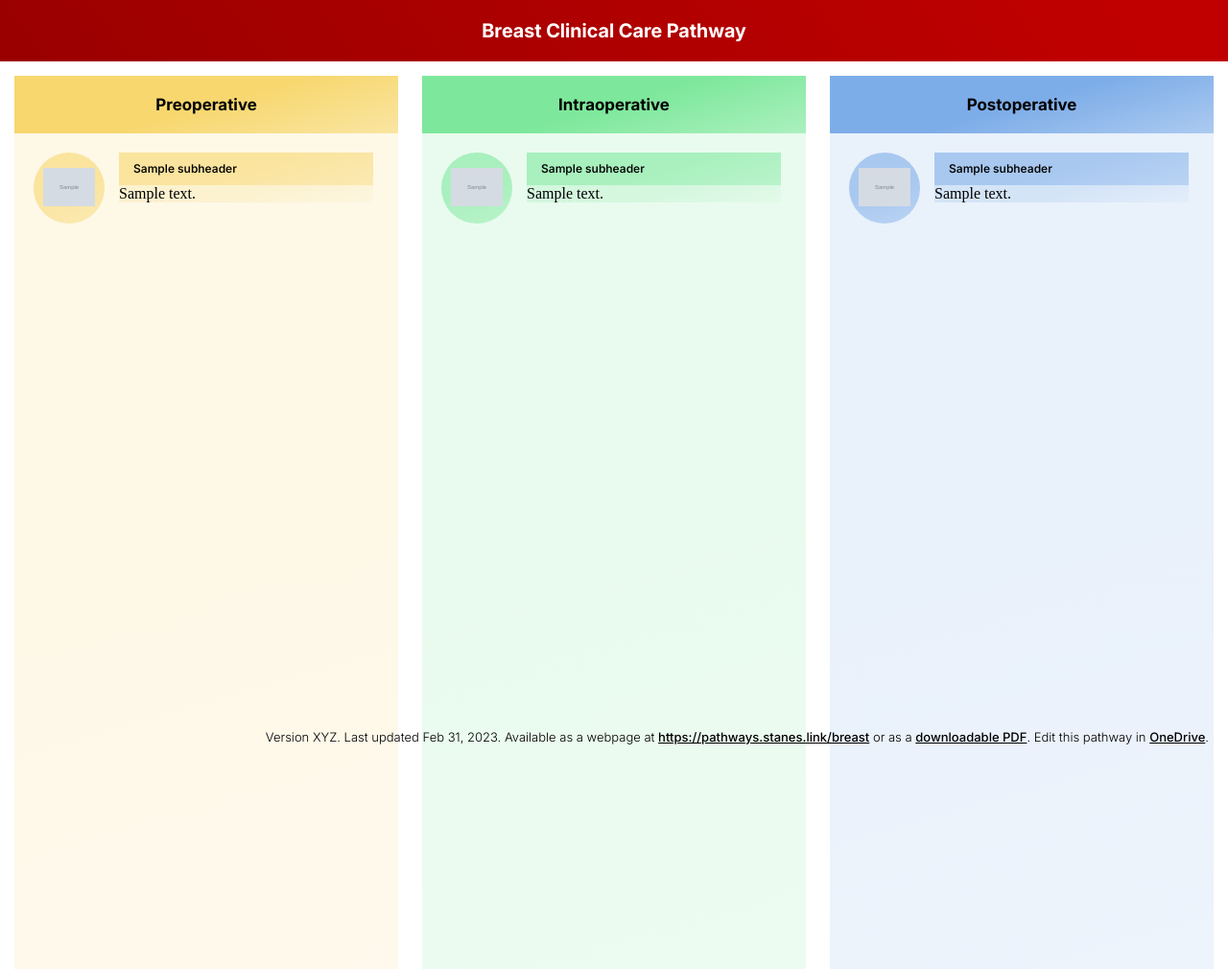
After one commit to alexgoodell/clinical-pathways, a Flask app: template templates/pathway_template.html in a window 1280 px wide. The commit adds this page. Shown: the whole page at 96% size. Run offline with Flask 3, Linux system fonts and the light colour scheme; the template is opened without the code that fills it: most values are stand-ins (such as "Sample title", 1, 10 or a date in 2020); grey boxes marked "Sample" are stand-in pictures.

Commit message:
auto_backup

```diff
--- a/app.py
+++ b/app.py
@@ -1,14 +1,21 @@
 from flask import Flask, render_template, request
 
 import glob, sys, fitz
-
-
+from bs4 import BeautifulSoup
+import urllib
+import pandas as pd
+from IPython.display import clear_output
+import os
 
 from blabel import LabelWriter
 from sh import lp
+import pandoc
+import pypandoc
+import urllib
+from pyhtml2pdf import converter
+from flask import send_file
+app = Flask(__name__)
 
-
-app = Flask(__name__)
 
 @app.route('/', methods=['GET', 'POST'])
 def index():
@@ -17,16 +24,15 @@ def index():
         # Do something with user_input here
         label_writer = LabelWriter("templates/pathway.html",
                                    default_stylesheets=("templates/pathway.css",))
-        records= [
+        records = [
             dict(sample_id="s01", sample_name=user_input),
         ]
         label_writer.write_labels(records, target='static/label.pdf')
 
-                # To get better resolution
+        # To get better resolution
         zoom_x = 0.75  # horizontal zoom
         zoom_y = 0.75  # vertical zoom
         mat = fitz.Matrix(zoom_x, zoom_y)  # zoom factor 2 in each dimension
-
 
         doc = fitz.open("static/label.pdf")  # open document
         for page in doc:  # iterate through the pages
@@ -37,14 +43,106 @@ def index():
     else:
         return render_template('index.html')
 
+
 @app.route('/print-confirmed', methods=['GET', 'POST'])
 def print_label():
     lp_cp = lp.bake('-d')
     printername = 'UPS_Thermal_2844'
     filename = 'static/label.pdf'
     file2print = filename
-    lp_cp (printername, file2print)
+    lp_cp(printername, file2print)
     return render_template('index.html')
+
+
+@app.route('/breast/pdf', methods=['GET', 'POST'])
+def generate_pdf_breast():
+    print_options = {'paperWidth': 11,
+                     'paperHeight': 8.5,
+                     'marginTop': 0,
+                     'marginBottom': 0,
+                     'marginLeft': 0,
+                     'marginRight': 0,
+                     'scale': 0.75}
+    # path = os.path.abspath('static/build/breast.html')
+    # converter.convert(f'file:///{path}', 'static/build/breast.pdf', print_options=print_options)
+    converter.convert('http://localhost:5000/breast', 'static/build/breast.pdf', print_options=print_options)
+    try:
+        return send_file('static/build/breast.pdf')
+    except:
+        return "PDF not found"
+
+
+@app.route('/breast', methods=['GET', 'POST'])
+def generate_html_breast():
+    # file_path = "example_input.md"
+    # with open(file_path, "r") as file:
+    #     contents = file.read()
+    #
+    # doc =
+    # doc.markdown = str(contents)
+    # webConverted = doc.html
+    # bare_html = pypandoc.convert_file('example_input.md', 'html')
+
+    microsoft_url = "https://office365stanford-my.sharepoint.com/personal/agoodell_stanford_edu/_layouts/15/download.aspx?SourceUrl=%2Fpersonal%2Fagoodell%5Fstanford%5Fedu%2FDocuments%2Fmarkdown%5Fexample%2Emd"
+
+    local_ondrive_path = '/Users/alexandergoodell/Library/CloudStorage/OneDrive-Stanford/clinical-pathways-documents/'
+    specific_path = local_ondrive_path + 'breast.md'
+
+    bare_html = pypandoc.convert_file(specific_path, 'html')
+    #
+    # file_path = "example_input.html"
+    # with open(file_path, "r") as file:
+    #     contents = file.read()
+
+    soup = BeautifulSoup(bare_html, 'html.parser')
+    title = soup.find('h1').text
+    header = ""
+    subheader = ""
+    image_url = ""
+    content_block = ""
+    rows = []
+
+    for sibling in soup.find('h1').next_siblings:
+        if sibling.name == "h2":
+            header = sibling.text
+        if sibling.name == "p" or sibling.name == "ul":
+            content_block += str(sibling)
+
+        if sibling.name == "figure":
+            image_url = sibling.find('img')['src']
+
+        if sibling.name == "h3":
+            row = {
+                "header": header,
+                "subheader": subheader,
+                "image_url": image_url,
+                "content_block": content_block,
+            }
+            rows.append(row)
+
+            subheader = sibling.text
+            content_block = ""
+
+    df = pd.DataFrame(rows[1:])
+    print(df)
+
+    pre = df.query("header == 'Preoperative'").to_dict(orient="records")
+    intra = df.query("header == 'Intraoperative'").to_dict(orient="records")
+    post = df.query("header == 'Postoperative'").to_dict(orient="records")
+    context = {
+        "pre": pre,
+        "intra": intra,
+        "post": post,
+        'title': title
+    }
+    # template.render(context)
+
+    content = render_template('pathway_template.html', pre=pre, intra=intra, post=post, title=title)
+    with open("static/build/breast.html", "w") as file:
+        file.write(content)
+
+    return content
+
 
 if __name__ == '__main__':
     app.run(host="0.0.0.0")
--- a/templates/human.css
+++ b/static/styles/human.css
@@ -272,7 +272,7 @@ a {
 
 .foot {
   font-family: Inter, Helvetica, sans-serif;
-  font-weight: 200;
+  font-weight: 300;
   color: #000000;
   font-size: 13px;
   text-align: right;
--- a/templates/pathway_human.html
+++ b/templates/pathway_human.html
@@ -7,7 +7,7 @@
   </head>
 
 <body>
-  <div class="title-banner">Placeholder Clinical Care Pathway</div>
+  <div class="title-banner">Breast Clinical Care Pathway</div>
   <div class="frame">
 
   <div class="group-holder" role="list">
@@ -122,7 +122,7 @@
 
 
     <div class="foot">
-      Version XYZ. Last updated Feb 31, 2023. Available online at <a href="https://pathways.stanes.link/pretend">https://pathways.stanes.link/pretend</a>. Submit edits or comments there.
+      Version XYZ. Last updated Feb 31, 2023. Available online at <a href="https://pathways.stanes.link/breast">https://pathways.stanes.link/breast</a>. Submit edits or comments there.
     </div>
   </div>
   </div>
--- /dev/null
+++ b/templates/pathway_template.html
@@ -0,0 +1,68 @@
+{# templates/pathway_template.html #}
+<!DOCTYPE html>
+<html lang="en">
+  <head>
+    <meta charset="utf-8" />
+    <link rel="stylesheet" href="{{url_for('static', filename='styles/human.css')}}" />
+    <meta name="viewport" content="width=device-width, initial-scale=1.0">
+  </head>
+
+<body>
+  <div class="title-banner">Breast Clinical Care Pathway</div>
+  <div class="frame">
+
+  <div class="group-holder" role="list">
+
+    <!------------------------- preop group ------------------------->
+    <div class="group preop" role="listitem">
+      <div class="groupheader">Preoperative</div>
+      <div class="groupbody">
+        {% for section in pre %}
+        <div class="subsection">
+          <div class="dot"><img class="vicon" src="{{ section.image_url }}"></div>
+          <div class="subsection-header">{{ section.subheader }}</div>
+          <div class="subsection-body">{{ section.content_block|safe }}</div>
+        </div>
+        {% endfor %}
+      </div>
+    </div>
+
+      <!------------------------- intra group ------------------------->
+    <div class="group intra" role="listitem">
+      <div class="groupheader">Intraoperative</div>
+      <div class="groupbody">
+        {% for section in intra %}
+        <div class="subsection">
+          <div class="dot"><img class="vicon" src="{{ section.image_url }}"></div>
+          <div class="subsection-header">{{ section.subheader }}</div>
+          <div class="subsection-body">{{ section.content_block|safe }}</div>
+        </div>
+        {% endfor %}
+      </div>
+    </div>
+
+      <!------------------------- post group ------------------------->
+    <div class="group post" role="listitem">
+      <div class="groupheader">Postoperative</div>
+      <div class="groupbody">
+        {% for section in post %}
+        <div class="subsection">
+          <div class="dot"><img class="vicon" src="{{ section.image_url }}"></div>
+          <div class="subsection-header">{{ section.subheader }}</div>
+          <div class="subsection-body">{{ section.content_block|safe }}</div>
+        </div>
+        {% endfor %}
+      </div>
+    </div>
+
+
+    <div class="foot">
+      Version XYZ. Last updated Feb 31, 2023. Available as a webpage at <a href="https://pathways.stanes.link/breast">https://pathways.stanes.link/breast</a> or as a <a href="https://pathways.stanes.link/breast/pdf">downloadable PDF</a>. Edit this pathway in <a href="https://office365stanford-my.sharepoint.com/:t:/g/personal/agoodell_stanford_edu/EWdDw2RJ_O5ApV4jNibrWLIBWoOl56xVz_Vpgiy6Ao9Aqg?e=asjnYw">OneDrive</a>.
+    </div>
+  </div>
+  </div>
+
+
+</body>
+
+</html>
```
Also changed, not shown: docker/docker-compose.yml (added, +56 -0 lines), example_input.html (added, +89 -0 lines), example_input.md (added, +82 -0 lines), requirements.txt (+82 -0 lines), static/img/vector-1.svg (added), static/img/vector-2.svg (added), static/img/vector-3.svg (added), static/styles/style.css (renamed from styles/style.css), 2 other files.
